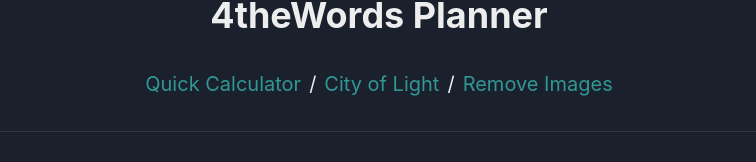
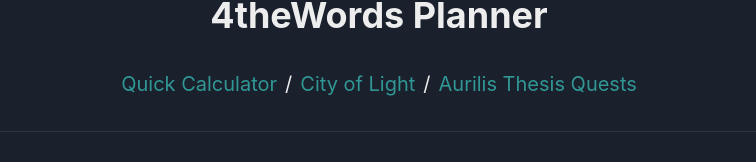
Before and after one commit to shoringupfragments/my-app-test, a React (Create React App) app: page / in a window 1280 px wide. Shown: the part 374-536 px from the top of the page, without its empty margins (261-1017 px from the left). Built offline with nearby package versions, Linux system fonts and the light colour scheme.

Commit message:
fixed nav

```diff
--- a/src/WignowHeader.js
+++ b/src/WignowHeader.js
@@ -40,7 +40,7 @@ function App() {
   <BreadcrumbItem>
     <BreadcrumbLink
             color='teal.500'
-            _hover={{  color: "teal.300",  }}><Link to="removeimages">Remove Images</Link></BreadcrumbLink>
+            _hover={{  color: "teal.300",  }}><Link to="aurilis">Aurilis Thesis Quests</Link></BreadcrumbLink>
   </BreadcrumbItem>
 </Breadcrumb>
 <Divider></Divider>
```
